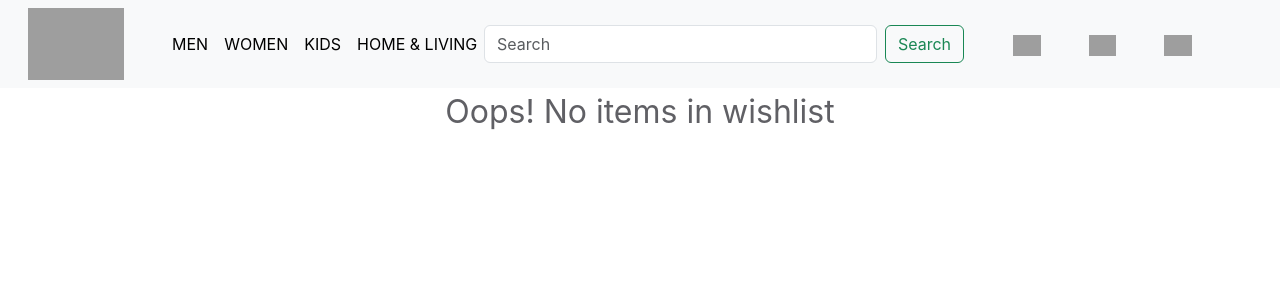
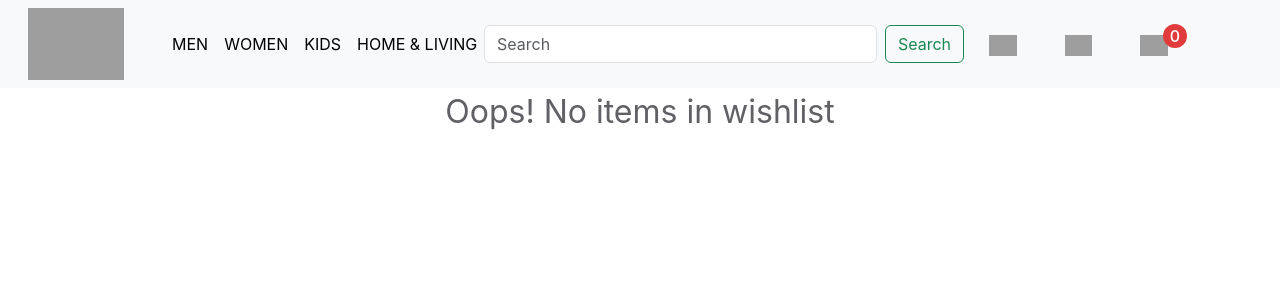
Before and after one commit to avindutt/shopping-app, a React (Create React App) app: page /wishlist in a window 1280 px wide. Shown: the top 300 px of the page. Built offline with nearby package versions, Linux system fonts and the light colour scheme; grey boxes are pictures that could not be loaded.

Commit message:
cart items count

```diff
--- a/src/features/Cart.js
+++ b/src/features/Cart.js
@@ -13,7 +13,7 @@ export default function Cart() {
         <div className={styles.header}><span>BAG</span> --------- ADDRESS --------- PAYMENT</div>
         <div className={styles.container}>
         {product.map((item) => (
-          <div className={styles.components}>
+          <div className={styles.components} key={item.id}>
           <div><img src={item.thumbnail}></img></div>
           <div className={styles.details}>
             <div><b>{item.title}</b></div>
--- a/src/features/Navbar.js
+++ b/src/features/Navbar.js
@@ -1,6 +1,11 @@
+import { useSelector } from "react-redux";
 import { Link } from "react-router-dom";
 
 function Navbar () {
+  // getting cart and cart array count from selector
+  const cart = useSelector((state) => (state.main.cart));
+  const cartCount = cart.length;
+
     return (
         <div>
             <nav style={{'height': '5.5rem'}} className="navbar navbar-expand-lg bg-body-tertiary">
@@ -56,6 +61,8 @@ function Navbar () {
         <li className="nav-item mx-3">
           <Link to="/cart" className="nav-link active" href=""><img style={{'height': '1.3rem'}} src="https://cdn-icons-png.flaticon.com/512/1656/1656799.png"></img></Link>
         </li>
+
+        <p id="count" style={styles}>{cartCount}</p>
       </ul>
     </div>
   </div>
@@ -65,3 +72,15 @@ function Navbar () {
 }
 
 export default Navbar;
+
+const styles = {
+    backgroundColor: '#e13c3c',
+    color: 'white',
+    position: 'relative',
+    right: '29px',
+    width: '24px',
+    height: '24px',
+    textAlign: 'center',
+    borderRadius: '100%',
+    fontWeight: '500'
+}
--- a/src/features/main.js
+++ b/src/features/main.js
@@ -25,7 +25,18 @@ function Main() {
     <div className={styles.container}>
         <div className={styles.heading}>Home / Clothing / <b>Men & Women T-Shirts </b></div>
         <div className={styles.heading}><b>Men & Women T-Shirts</b> - 96248 items</div>
+        <br></br>
         <span className={styles.heading}><b>FILTERS</b></span>
+        <div className={styles.filters}>
+          <div className={styles.filter}>
+            <a href=''>Bundles</a>
+            <a href=''>Country of Origin</a>
+            <a href=''>Size</a>
+            <a href=''>Add ons</a>
+            <a href=''>Fabric</a>
+            <a href=''>+15 more</a>
+            </div>
+        </div>
         <hr></hr>
         <div className={styles.items}>
           {product.map((product) =>
--- a/src/features/main.module.css
+++ b/src/features/main.module.css
@@ -11,13 +11,26 @@
 
 .items {
     margin: none;
-    width: 80%;
+    width: 100%;
     position: relative;
-    left: 20%;
     display: flex;
     flex-wrap: wrap;
     flex-direction: row;
     justify-content: space-evenly;
     padding: 1rem;
-    /* border: 2px solid black; */
 }
+
+.filters {
+    display: inline-block;
+    margin-left: 6rem;
+}
+
+.filter {
+    display: flex;
+    gap: 7em;
+}
+
+.filter a {
+    text-decoration: none;
+    color: inherit;
+}
```
